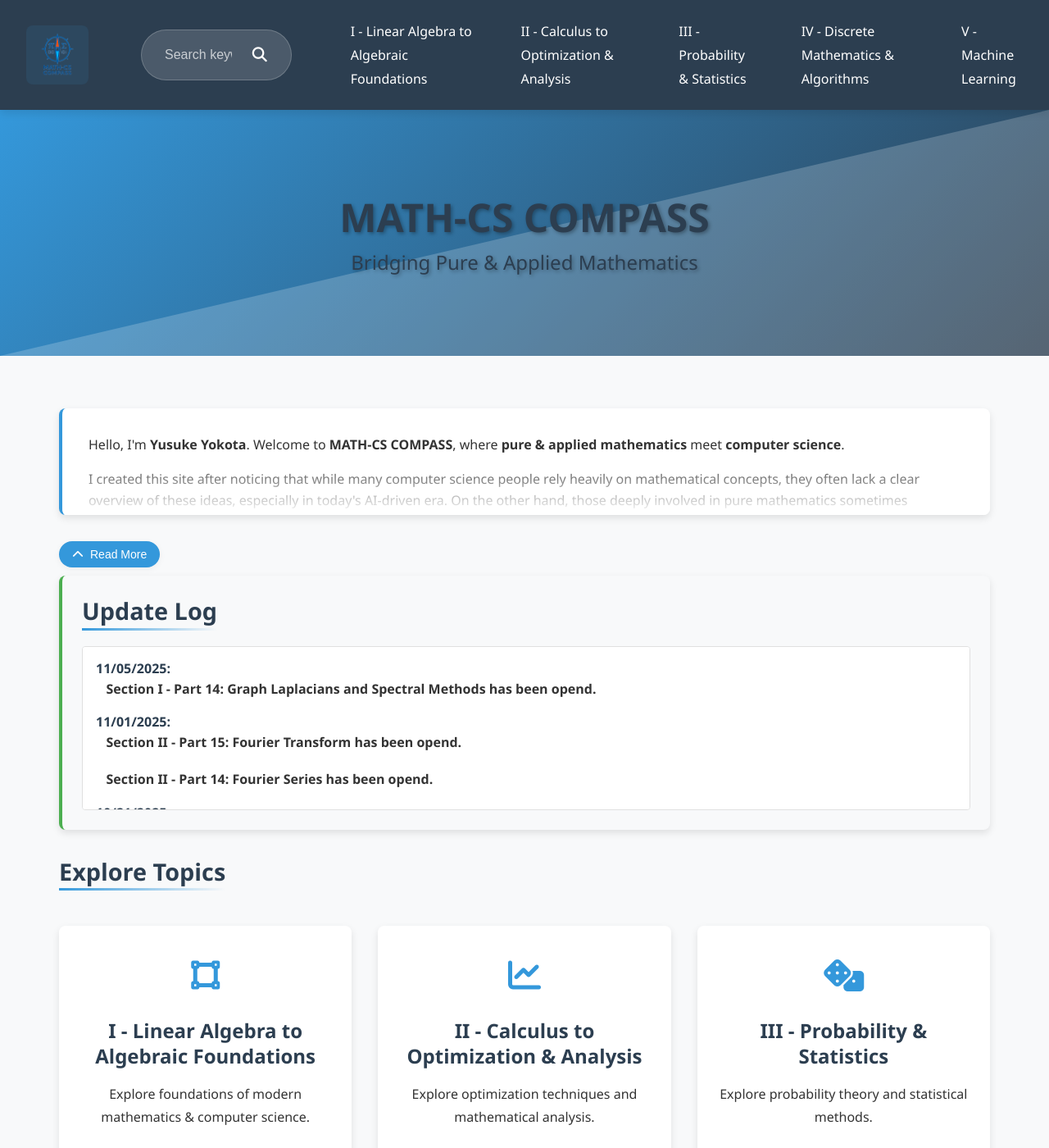
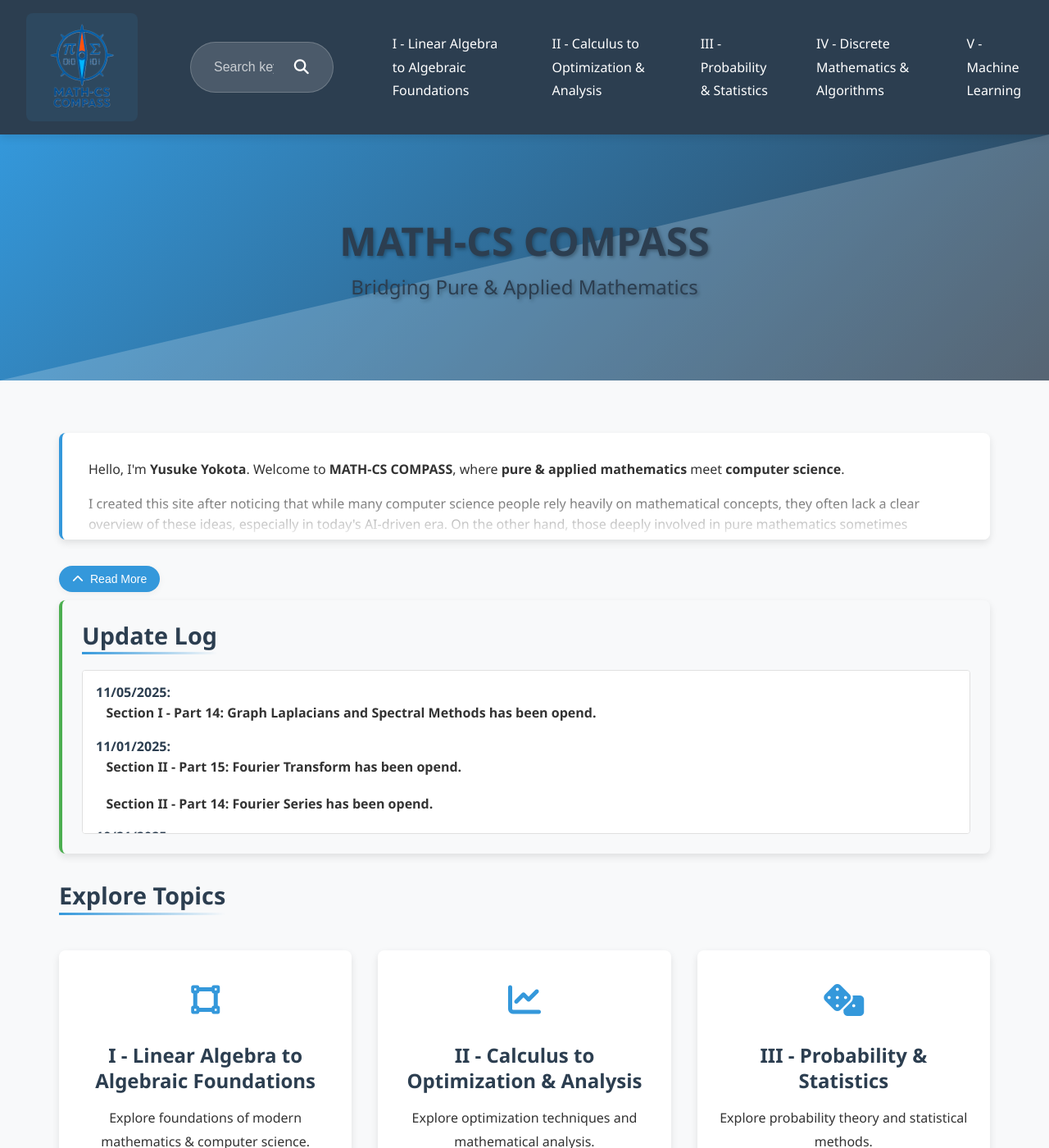
Before and after one commit to Yusukey01/yusukey01.github.io, a Jekyll site: the page built from index.html, in a window 1280 px wide and 1400 px high. Shown: the whole window at 82% size. Built offline with Jekyll 4.4.1, drawn with Linux system fonts in a browser that asks for light colours.

```diff
--- a/css/styles.css
+++ b/css/styles.css
@@ -131,7 +131,7 @@
 
 /* Logo Image in Navigation */
 .nav-logo {
-    height: 60px; /* Increased to match nav link height */
+    height: 120px; /* Increased to match nav link height */
     width: auto;
     display: block;
     transition: transform var(--transition-normal), filter var(--transition-normal);
@@ -222,7 +222,7 @@
 /* Mobile Responsive Styles */
 @media screen and (max-width: 1024px) {
     .nav-logo {
-        height: 50px; /* Tablet size */
+        height: 100px; /* Tablet size */
     }
 
     .logo-home {
@@ -246,7 +246,7 @@
     }
 
     .nav-logo {
-        height: 45px; /* Mobile size */
+        height: 90px; /* Mobile size */
     }
 
     /* Hide tooltip on mobile */
```
